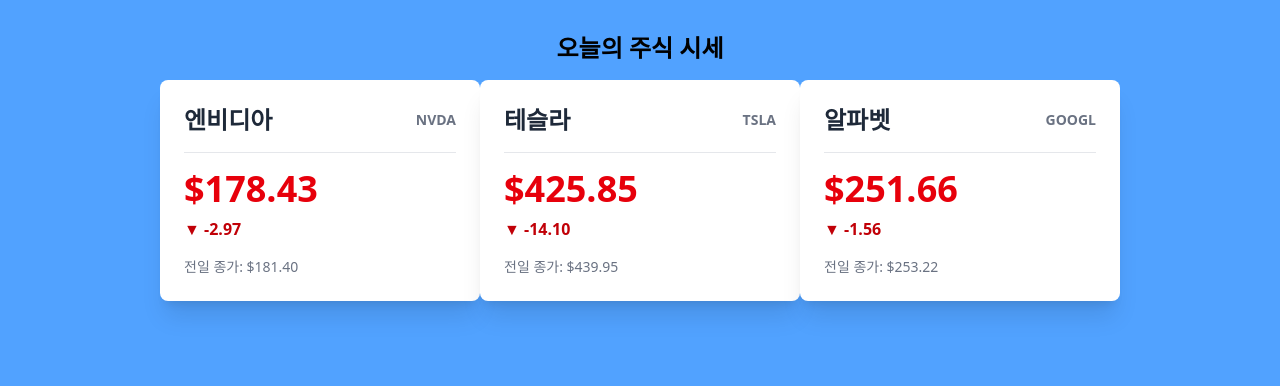
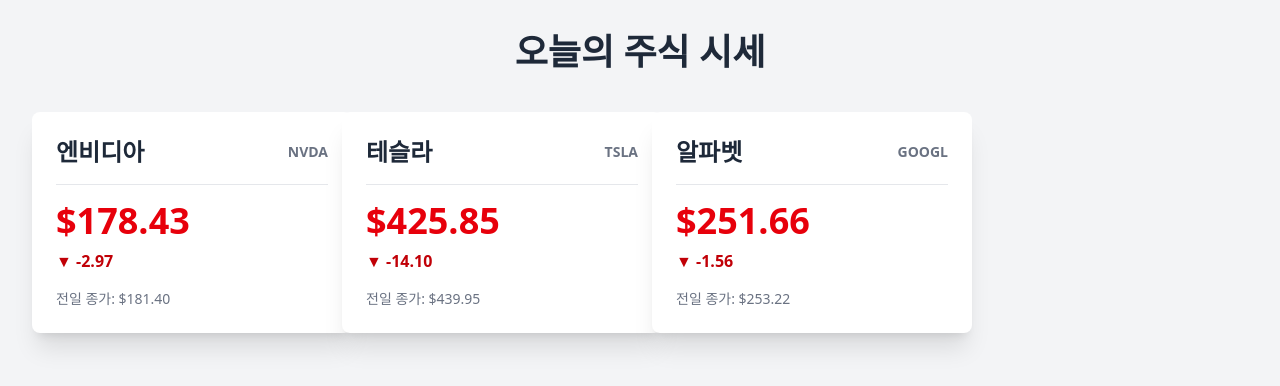
Before and after one commit to damian21012/w25w04-stock-list, a React (Vite) app: page / in a window 1280 px wide. Shown: the top 386 px of the page. Built offline with nearby package versions, Linux system fonts and the light colour scheme.

Commit message:
💄Tailwind

```diff
--- a/src/App.jsx
+++ b/src/App.jsx
@@ -9,9 +9,9 @@
 
 function App() {
   return (
-    <div className="bg-blue-400 min-h-screen p-8 flex flex-col items-center">
-      <h1 className="text-2xl font-bold mb-4">오늘의 주식 시세</h1>
-      <div className="flex flex-wrap justify-center">
+    <div className='bg-gray-100 min-h-screen p-8 flex flex-col items-center'>
+      <h1 className="text-4xl font-bold text-gray-800 mb-10">오늘의 주식 시세</h1>
+      <div className="grid grid-cols-1 sm:grid-cols-2 lg:grid-cols-3 xl:grid-cols-4 gap-6 w-full max-w-7xl">
         {stocks.map((stock) => (
           <TickerCard
             key={stock.ticker}
```
